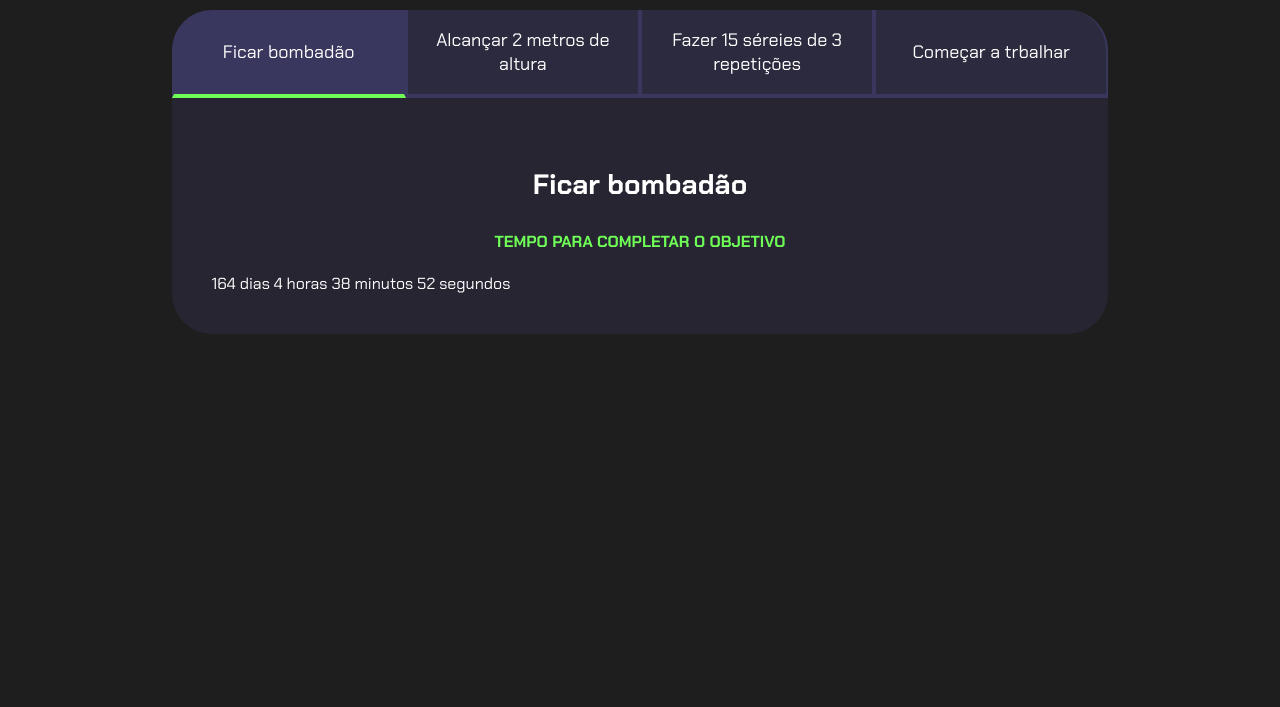
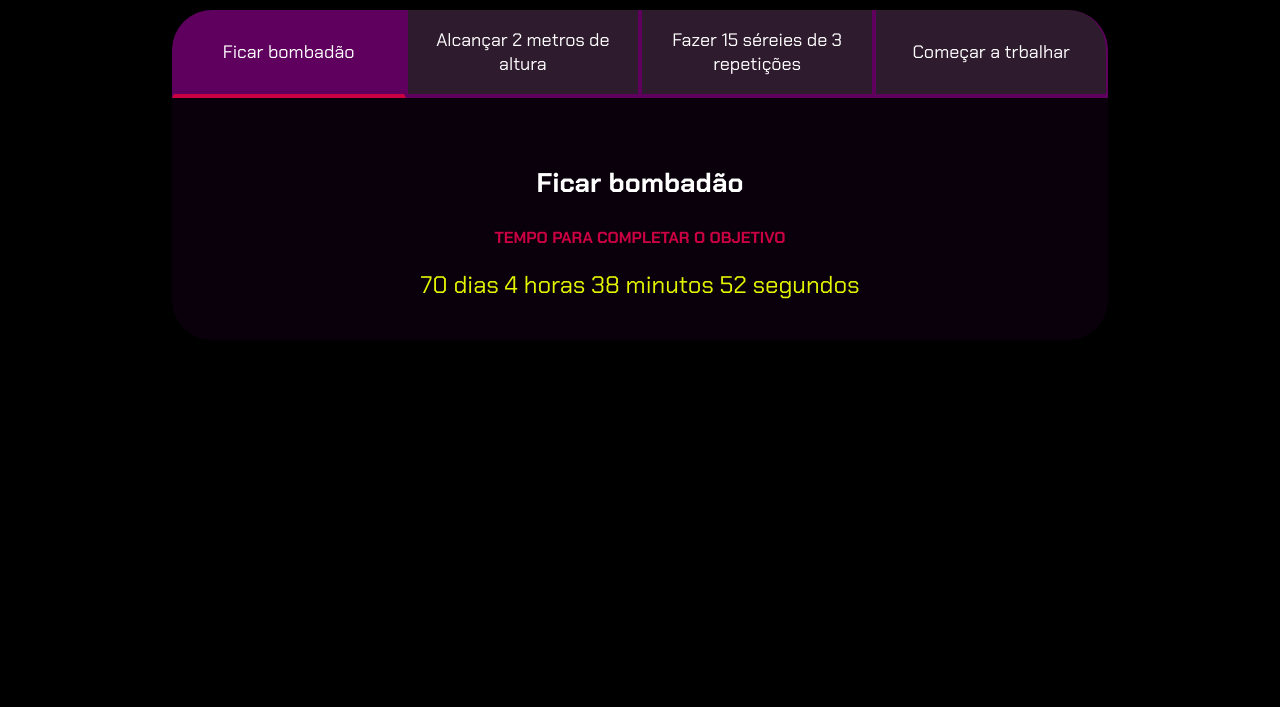
Before and after one commit to XXXJNNY/Projeto-de-vida, a plain HTML site: page index.html in a window 1280 px wide. Shown: the part 93-800 px from the top of the page. Drawn offline with Linux system fonts and the light colour scheme.

Commit message:
Add files via upload

```diff
--- a/main.js
+++ b/main.js
@@ -15,8 +15,18 @@ for (let i = 0; i < botoes.length; i++) {
 }
 
 const contadores = document.querySelectorAll(".contador");
-const tempoObjetivo1 = new Date("2024-10-05T00:00:00");
+const tempoObjetivo1 = new Date("2024-07-03T00:00:00");
+const tempoObjetivo2 = new Date("2024-08-03T00:00:00");
+const tempoObjetivo3 = new Date("2024-09-03T00:00:00");
+const tempoObjetivo4 = new Date("2024-10-03T00:00:00");
 
+const tempos=[tempoObjetivo1,tempoObjetivo2,tempoObjetivo3,tempoObjetivo4]
+
+function atualizaCronometro(){
+  for (let i=0; i<contadores.length;i++){
+      contadores[i].textContent = calculaTempo(tempos[i]);
+  }
+}
 
 contadores[0].textContent = calculaTempo(tempoObjetivo1);
 
--- a/style.css
+++ b/style.css
@@ -1,12 +1,12 @@
 @import url('https://fonts.googleapis.com/css2?family=Chakra+Petch:wght@400;700&display=swap');
 
 :root {
-    --cor-de-fundo: #1E1E1E;
-    --verde: #6FFF57;
+    --cor-de-fundo: #000000;
+    --verde: #ca0043;
     --branco: #FFFFFF;
-    --botao-ativo: #3A375E;
-    --botao-inativo: rgba(58, 55, 94, 0.5);
-    --texto-fundo: rgba(58, 55, 94, 0.3);
+    --botao-ativo: #5f005f;
+    --botao-inativo: rgba(94, 55, 92, 0.5);
+    --texto-fundo: rgba(30, 0, 39, 0.3);
 }
 
 body {
@@ -80,13 +80,18 @@ body {
 }
 
 .aba-conteudo-titulo-principal{
-    font-size: 28px;
+    font-size: 27px;
     text-align: center;
 }
 .aba-conteudo-titulo-secundario{
     text-align: center;
     color: var(--verde);
     text-transform: uppercase;
+}
+.contador{
+    font-size: 24px;
+    color: #e4f500;
+    text-align: center;
 }
 
 @media screen and (min-width: 768px) {
```
